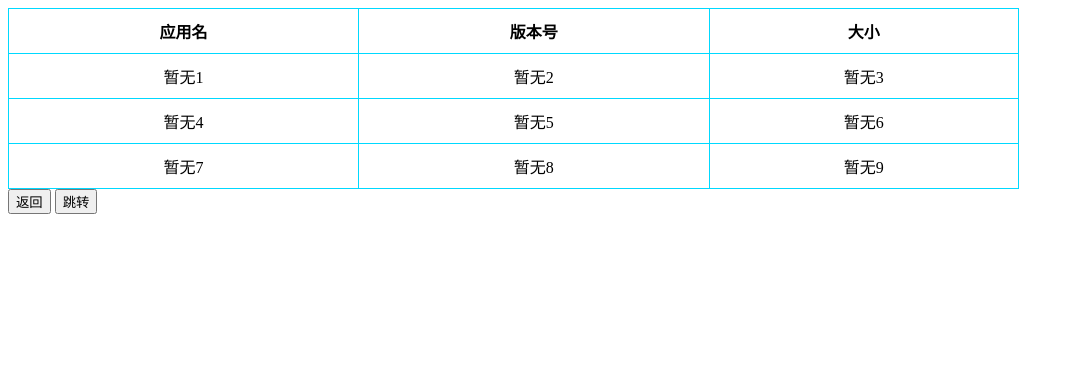
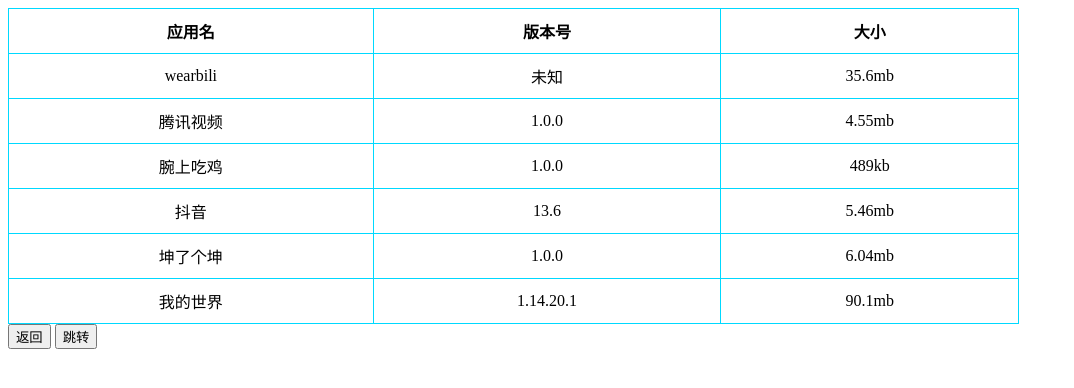
Before and after one commit to zbw1026/kuwanshop, a plain HTML site: page game.html in a window 1280 px wide. Shown: the whole page, without its empty margins (0-1074 px from the left). Drawn offline with Linux system fonts and the light colour scheme.

Commit message:
Add files via upload

```diff
--- a/game.html
+++ b/game.html
@@ -27,19 +27,34 @@
 		</thead>
 		<tbody>
 			<tr>
-				<td>暂无1</td>
-				<td>暂无2</td>
-				<td>暂无3</td>
+				<td>wearbili</td>
+				<td>未知</td>
+				<td>35.6mb</td>
 			</tr>
 			<tr>
-				<td>暂无4</td>
-				<td>暂无5</td>
-				<td>暂无6</td>
+				<td>腾讯视频</td>
+				<td>1.0.0</td>
+				<td>4.55mb</td>
 			</tr>
 			<tr>
-				<td>暂无7</td>
-				<td>暂无8</td>
-				<td>暂无9</td>
+				<td>腕上吃鸡</td>
+				<td>1.0.0</td>
+				<td>489kb</td>
+			</tr>
+			<tr>
+				<td>抖音</td>
+				<td>13.6</td>
+				<td>5.46mb</td>
+			</tr>
+			<tr>
+				<td>坤了个坤</td>
+				<td>1.0.0</td>
+				<td>6.04mb</td>
+			</tr>
+			<tr>
+				<td>我的世界</td>
+				<td>1.14.20.1</td>
+				<td>90.1mb</td>
 			</tr>
 		</tbody>
 	</table>
```
Also changed, not shown: life.html (+3 -3 lines), tool.html (+16 -6 lines), index.html (line endings or trailing spaces).
